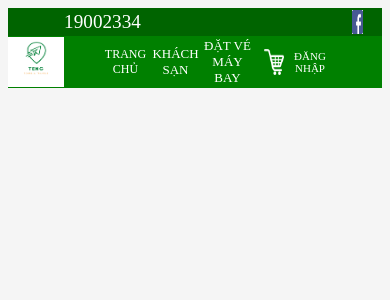
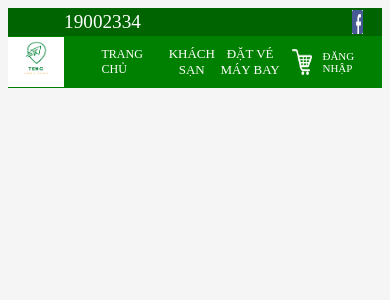
Before and after one commit to tranngocphien/Tourism_Management, a PHP site: page /Tourism_Management/app/views/includes/header.php in a window 390 px wide. Shown: the top 300 px of the page. Run offline with PHP 8.4, Linux system fonts and the light colour scheme; some libraries are stand-ins or nearby versions.

Commit message:
update header

```diff
--- a/public/css/header.css
+++ b/public/css/header.css
@@ -274,7 +274,7 @@
 
     .header .bot .right .home {
         height: 100%;
-        width: 4em;
+        width: 20%;
         font-size: 12px;
         position: relative;
         display: flex;
@@ -291,7 +291,7 @@
     .header .bot .right .infor {
         margin-left: 0px;
         height: 100%;
-        width: 4em;
+        width: 20%;
         font-size: 13px;
         position: relative;
         display: flex;
@@ -310,7 +310,7 @@
     .header .bot .right .contact {
         margin-left: 0px;
         height: 100%;
-        width: 4em;
+        width: 25%;
         font-size: 13px;
         position: relative;
         display: flex;
@@ -352,7 +352,7 @@
     .header .bot .right .login {
         margin-left: 0px;
         height: 100%;
-        width: 3em;
+        width: 20%;
         font-size: 11px;
         position: relative;
         display: flex;
```
